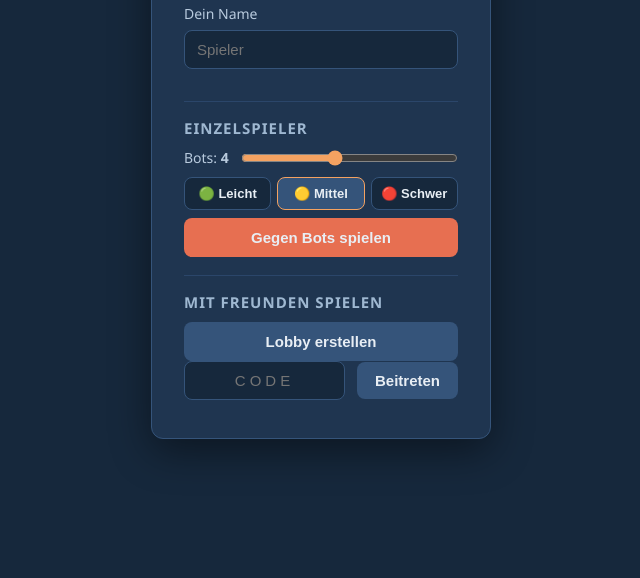
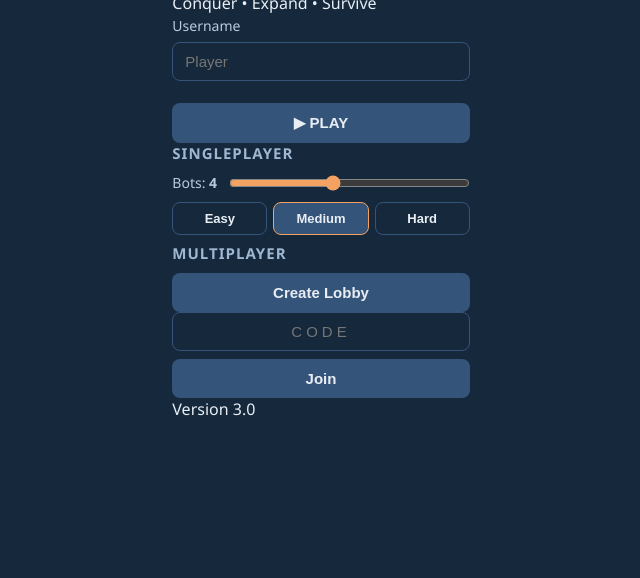
Before and after one commit to tatze1866-coder/Better-Openfront-v3, a website with bundled scripts: page public/index.html in a window 1280 px wide. Shown: the part 222-800 px from the top of the page, without its empty margins (319-959 px from the left). Built offline with nearby package versions, Linux system fonts and the light colour scheme.

Commit message:
Refactor main menu layout and improve UI elements
Updated the layout and structure of the main menu for better user experience, including changes to the singleplayer and multiplayer sections.

```diff
--- a/public/index.html
+++ b/public/index.html
@@ -9,35 +9,108 @@
 <body>
   <!-- Hauptmenü -->
   <div id="menu" class="screen active">
-    <div class="panel">
-      <h1>OpenFront <span>Klon</span></h1>
-      <label for="nameInput">Dein Name</label>
-      <input id="nameInput" type="text" maxlength="16" placeholder="Spieler" autocomplete="off">
 
-      <div class="section">
-        <h2>Einzelspieler</h2>
-        <div class="row">
-          <label for="botCount">Bots: <b id="botCountLabel">4</b></label>
-          <input id="botCount" type="range" min="1" max="8" value="4">
-        </div>
-        <div class="seg" id="soloLevelSeg">
-          <button data-level="0">🟢 Leicht</button>
-          <button data-level="1" class="sel">🟡 Mittel</button>
-          <button data-level="2">🔴 Schwer</button>
-        </div>
-        <button id="btnSolo" class="primary">Gegen Bots spielen</button>
+<div class="background"></div>
+
+<div class="menu-panel">
+
+<div class="title">
+<h1>Better OpenFront</h1>
+<p>Conquer • Expand • Survive</p>
 </div>
 
-      <div class="section">
-        <h2>Mit Freunden spielen</h2>
-        <button id="btnCreate">Lobby erstellen</button>
+<div class="player-box">
+
+<label>Username</label>
+
+<input
+id="nameInput"
+type="text"
+maxlength="16"
+placeholder="Player"
+autocomplete="off">
+
+</div>
+
+<div class="play-section">
+
+<button id="btnSolo" class="play-btn">
+▶ PLAY
+</button>
+
+</div>
+
+<div class="settings">
+
+<h2>Singleplayer</h2>
+
 <div class="row">
-          <input id="codeInput" type="text" maxlength="4" placeholder="CODE" autocomplete="off">
-          <button id="btnJoin">Beitreten</button>
+
+<label>Bots:
+<b id="botCountLabel">4</b>
+</label>
+
+<input
+id="botCount"
+type="range"
+min="1"
+max="8"
+value="4">
+
 </div>
+
+<div class="seg" id="soloLevelSeg">
+
+<button data-level="0">
+Easy
+</button>
+
+<button data-level="1" class="sel">
+Medium
+</button>
+
+<button data-level="2">
+Hard
+</button>
+
 </div>
+
+</div>
+
+<div class="multiplayer">
+
+<h2>Multiplayer</h2>
+
+<button id="btnCreate">
+Create Lobby
+</button>
+
+<div class="join">
+
+<input
+id="codeInput"
+type="text"
+maxlength="4"
+placeholder="CODE">
+
+<button id="btnJoin">
+Join
+</button>
+
+</div>
+
+</div>
+
+<div class="footer">
+
+Version 3.0
+
+</div>
+
 <div id="menuError" class="error hidden"></div>
+
 </div>
+
 </div>
 
   <!-- Lobby -->
```
Lines whose indentation alone changed are shown as unchanged.
